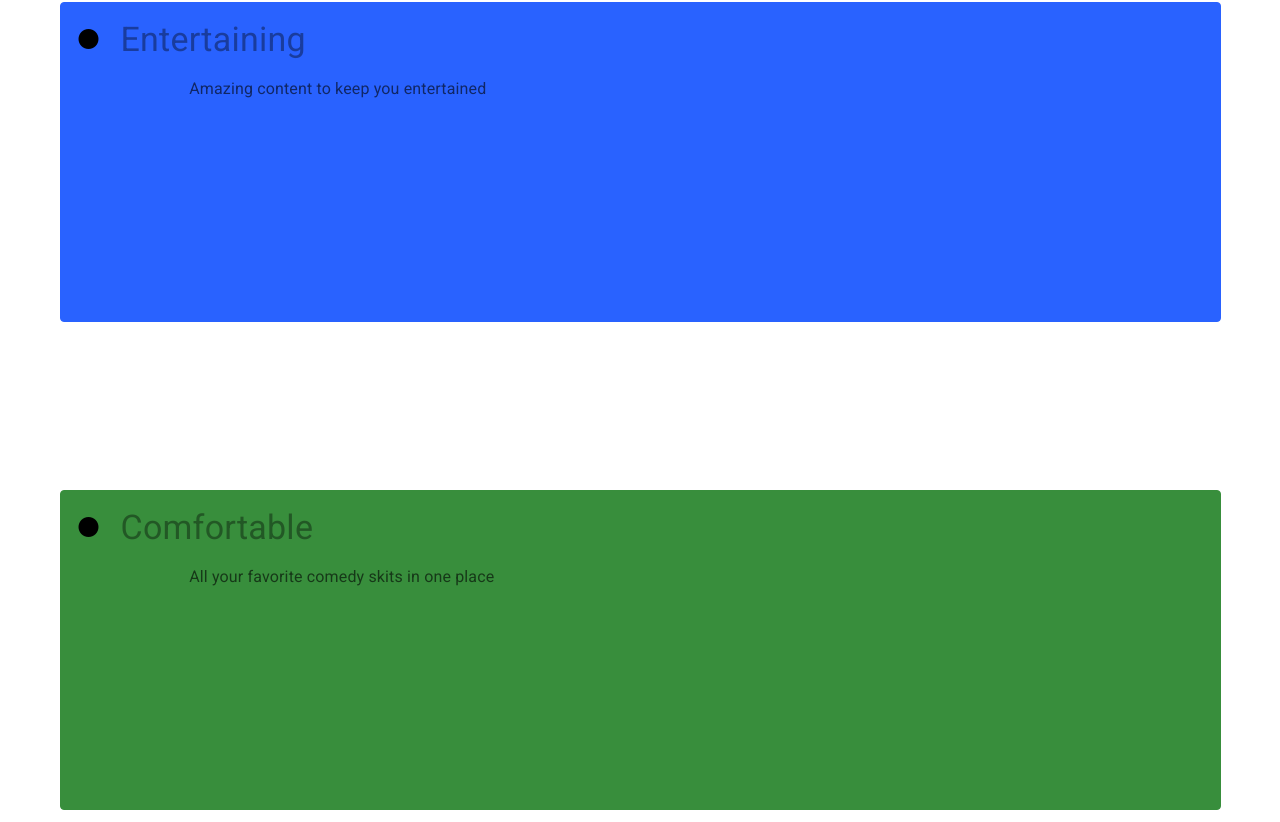
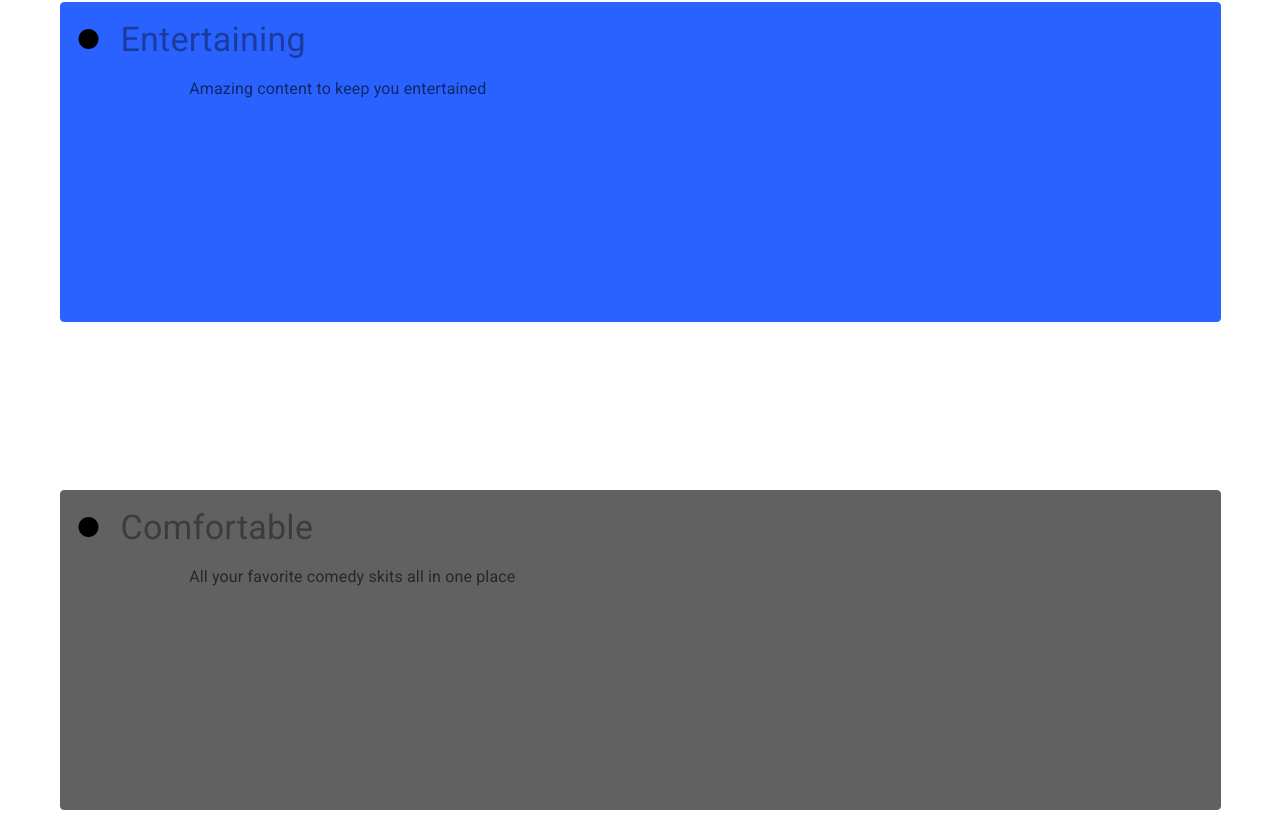
Before and after one commit to EmmyMay/pinflix, a Vue app: page / in a window 1280 px wide. Shown: the part 1146-1968 px from the top of the page. Built offline with nearby package versions, Linux system fonts and the light colour scheme; a web font is replaced by a local one.

Commit message:
minor change2

```diff
--- a/src/views/Home.vue
+++ b/src/views/Home.vue
@@ -59,8 +59,8 @@ export default {
         {
           title: "Comfortable",
           icon: "mdi-circle",
-          body: `All your favorite comedy skits in one place`,
-          color: "green darken-2"
+          body: `All your favorite comedy skits all in one place`,
+          color: "grey darken-2"
         }
       ]
     };
```
